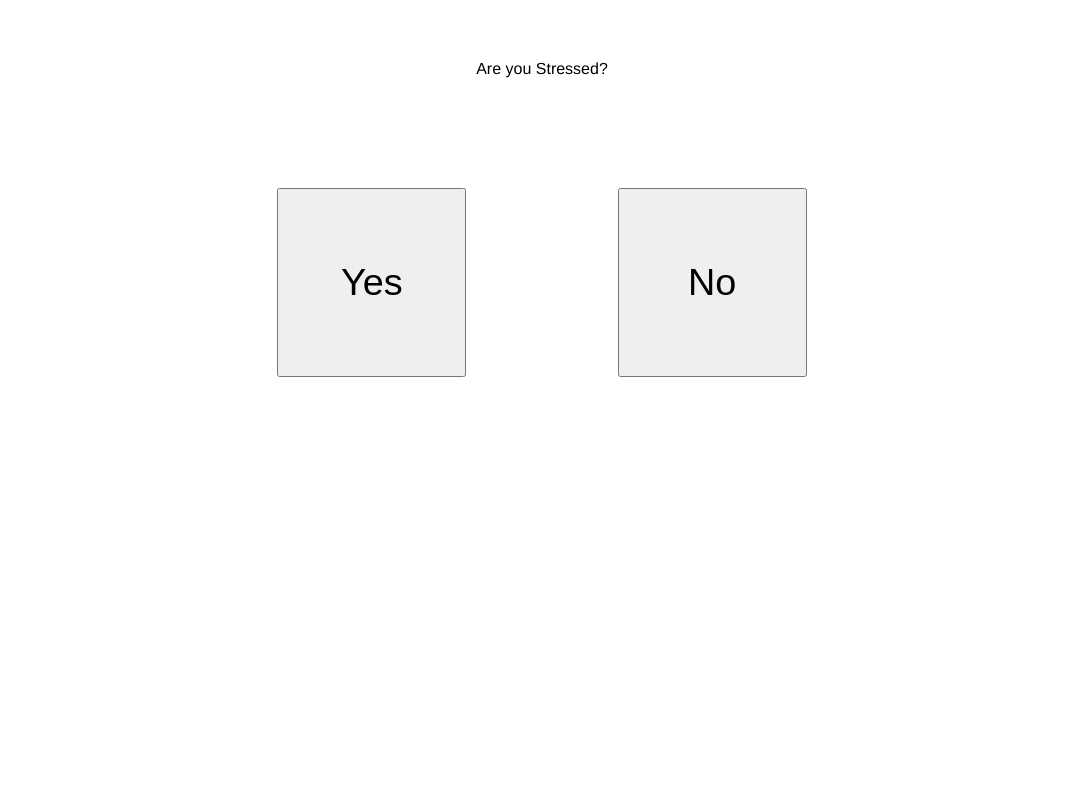
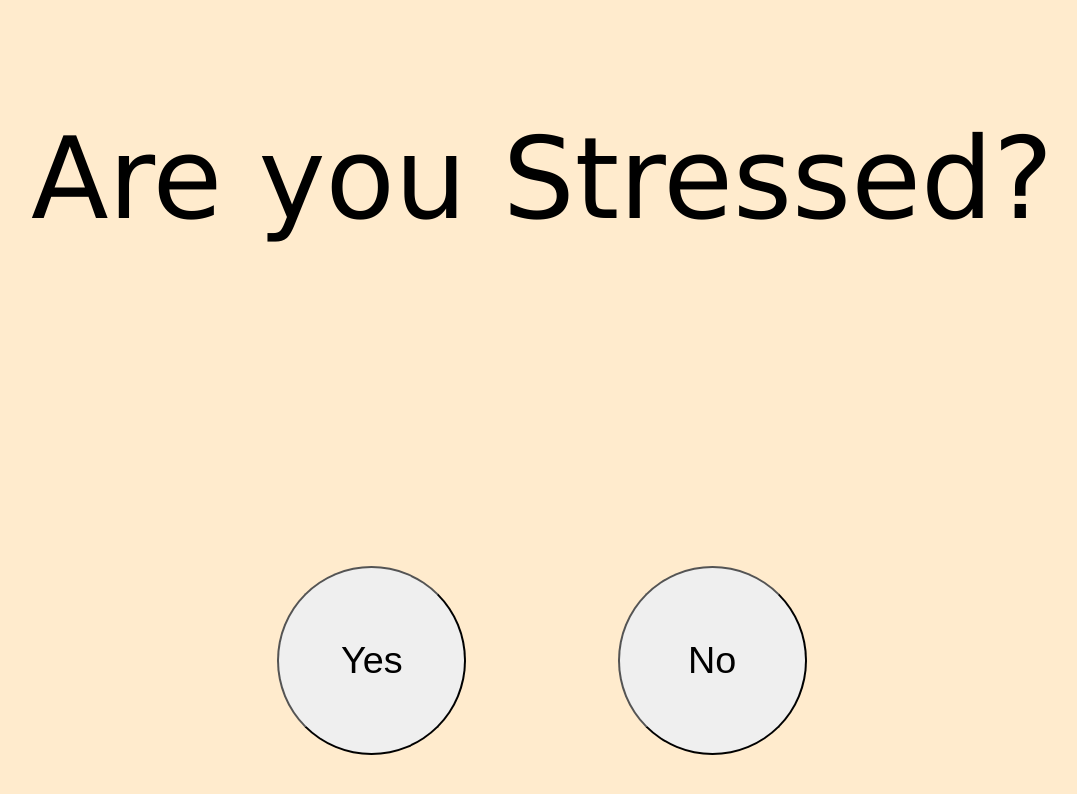
Before and after one commit to KevinZijlmans/Stressfull, a Vue app: page / in a window 1280 px wide. Shown: the top 794 px of the page, without its empty margins (98-1175 px from the left). Built offline with nearby package versions, Linux system fonts and the light colour scheme.

Commit message:
Added some CSS

```diff
--- a/src/App.vue
+++ b/src/App.vue
@@ -13,19 +13,24 @@ export default {
 
 <style lang="scss">
 #app {
-  font-family: 'Avenir', Helvetica, Arial, sans-serif;
+  font-family: 'Lucida Sans', 'Lucida Sans Regular', 'Lucida Grande', 'Lucida Sans Unicode', Geneva, Verdana, sans-serif;
   -webkit-font-smoothing: antialiased;
   -moz-osx-font-smoothing: grayscale;
   text-align: center;
   color: $primary;
   margin-top: 60px;
+  font-size: 3cm;
 }
-
+body {
+   background-color: blanchedalmond
+}
 button {
   font-size: 1cm;
   margin: 2cm;
   width: 5cm;
   height: 5cm;
+  border-radius: 50%;
+  background-color: linear-gradient(to right, red , yellow);
 
 }
 
--- a/src/components/FinalPage.vue
+++ b/src/components/FinalPage.vue
@@ -2,13 +2,25 @@
     <div>
         Are you still stressed?
         <br />
-        <button>HELL NO</button>
+        <button @click="hellNo">
+            HELL NO
+            </button>
         <br />
-        <button>Still pretty stressed yeah</button>
+        <button @click="stillStressed">
+            Still pretty stressed yeah
+            </button>
     </div>
 </template>
 <script>
 export default {
-
+    name: 'yes/no',
+    methods: {
+        hellNo(){
+            alert("Congrats you are stressfree!")
+        },
+        stillStressed(){
+            alert("Maybe you should play again?")
+        }
+    }
 }
 </script>
```
